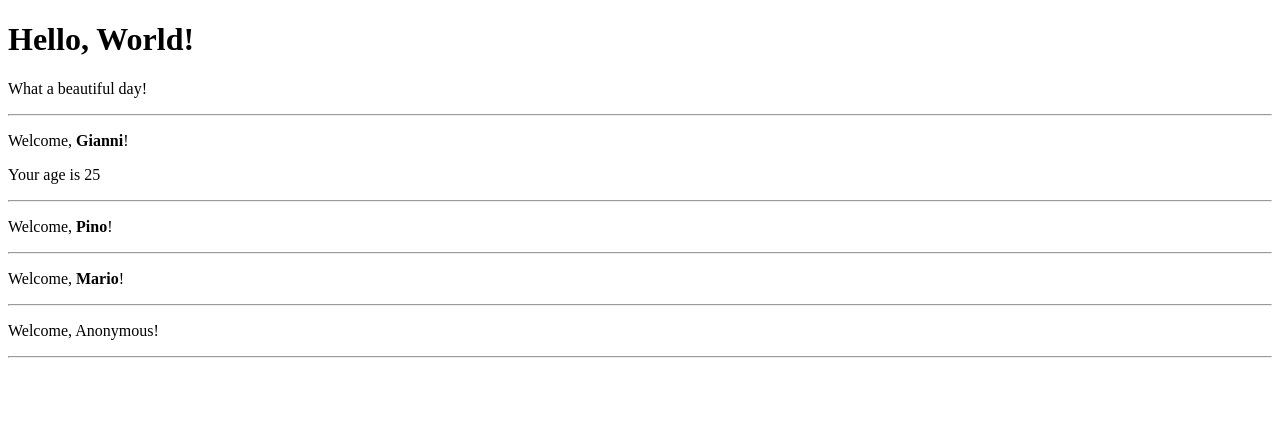
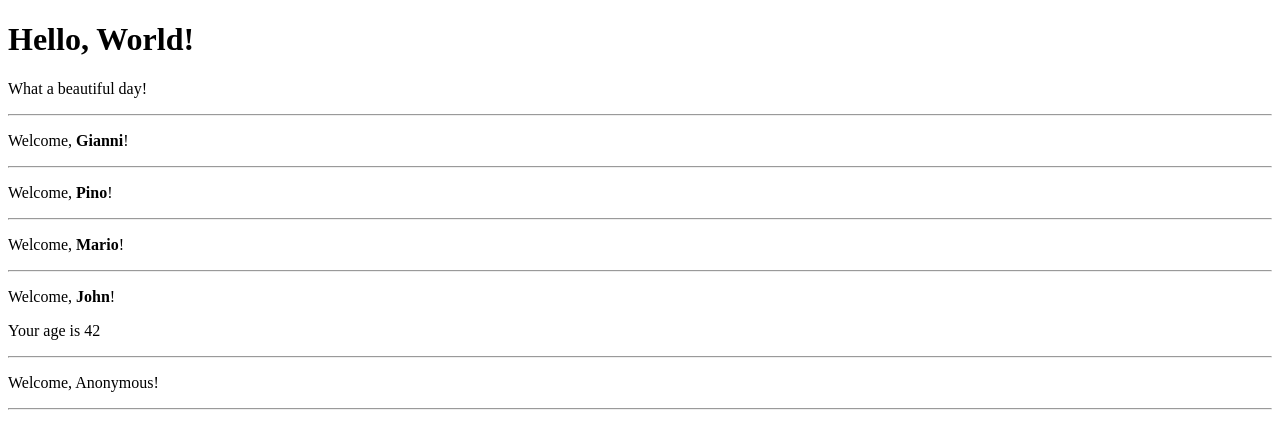
Before and after one commit to AndreaPossidente/develhope-react-exercises, a React (Create React App) app: page / in a window 1280 px wide. Shown: the top 448 px of the page. Built offline with nearby package versions, Linux system fonts and the light colour scheme.

Commit message:
done exercise 18

```diff
--- a/src/App.js
+++ b/src/App.js
@@ -14,6 +14,8 @@ export default class App extends Component {
         <hr />
         <Welcome name={<strong>Mario</strong>} age={67} />
         <hr />
+        <Welcome name={<strong>John</strong>} age={42} />
+        <hr />
         <Welcome />
         <hr />
       </div>
--- a/src/Welcome.js
+++ b/src/Welcome.js
@@ -5,10 +5,12 @@ export default class Welcome extends Component {
   render() {
     return (
       <>
-        <p>Welcome, {this.props.name || "Anonymous"}!</p>
-        {this.props?.age > 18 && this.props.age < 65 && (
-          <Age age={this.props.age} />
-        )}
+        <p>Welcome, {this.props?.name || "Anonymous"}!</p>
+        {this.props?.age > 18 &&
+          this.props.age < 65 &&
+          this.props?.name.props.children === "John" && (
+            <Age age={this.props.age} />
+          )}
       </>
     );
   }
```
